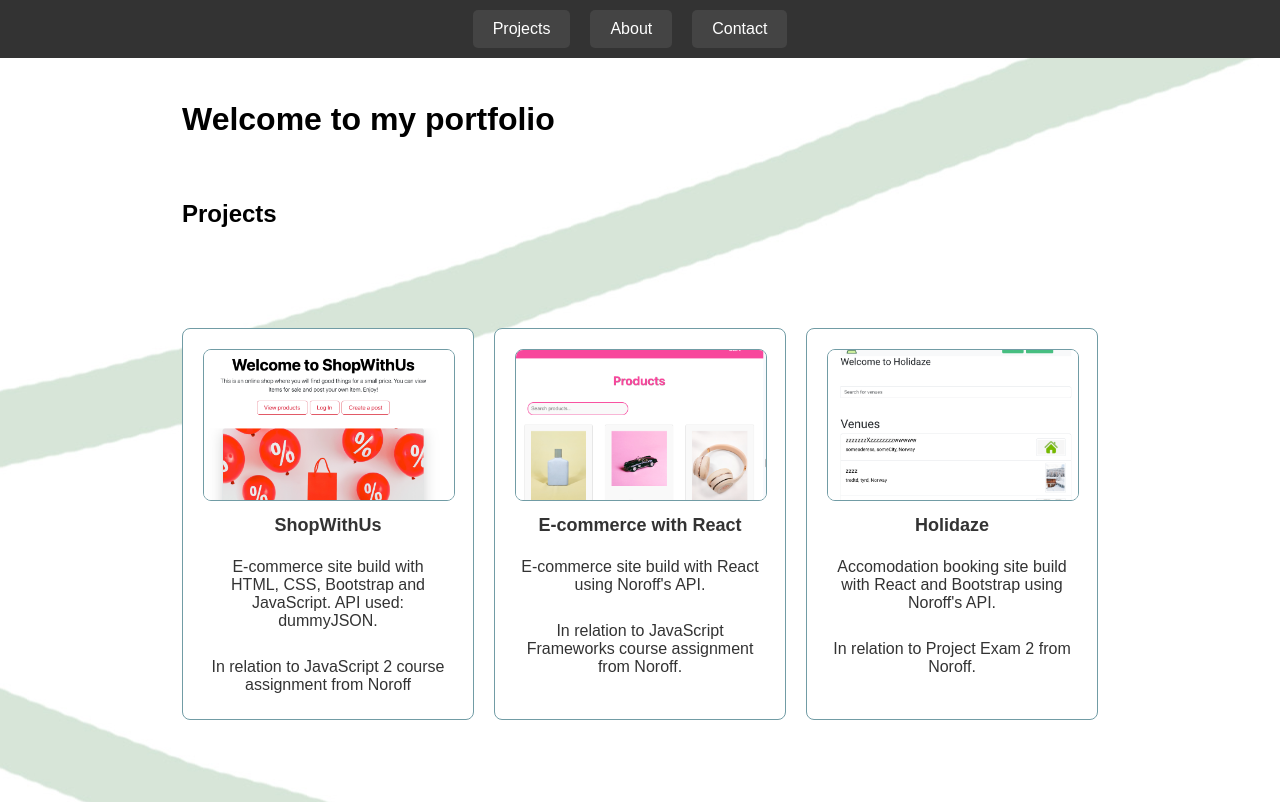
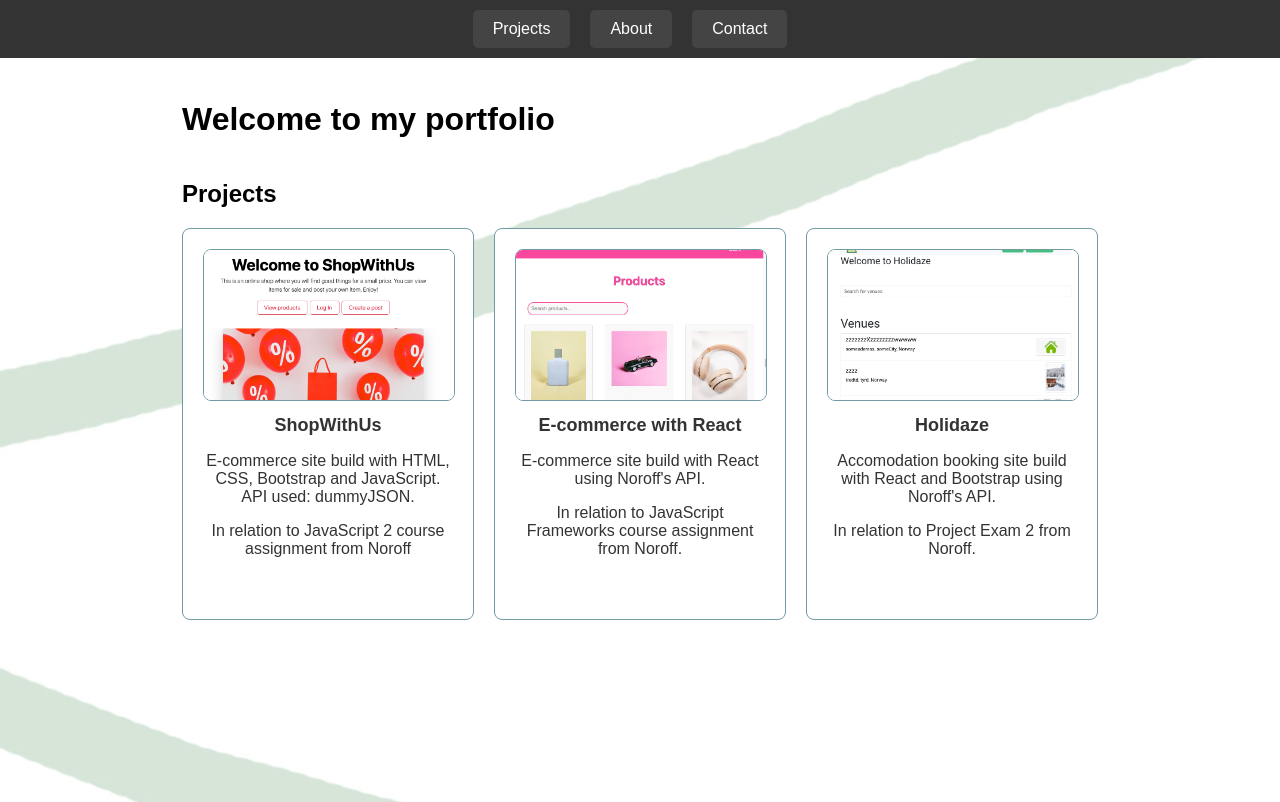
Before and after one commit to gaznik/Portfolio, a plain HTML site: page index.html in a window 1280 px wide. Shown: the top 802 px of the page. Drawn offline with Linux system fonts and the light colour scheme.

Commit message:
Removed unused  styles

```diff
--- a/styles.css
+++ b/styles.css
@@ -47,7 +47,6 @@ header {
 
 .section {
   height: calc(100vh - 80px);
-  padding-top: 20px;
 }
 
 .navbar li {
@@ -76,7 +75,6 @@ main {
   justify-content: center;
   gap: 20px;
   align-items: center;
-  margin-top: 100px;
 }
 
 .project-card {
@@ -107,10 +105,6 @@ main {
 .project-card a {
   text-decoration: none;
   color: inherit;
-}
-
-.project-card p {
-  padding: 6px;
 }
 
 #about {
```
